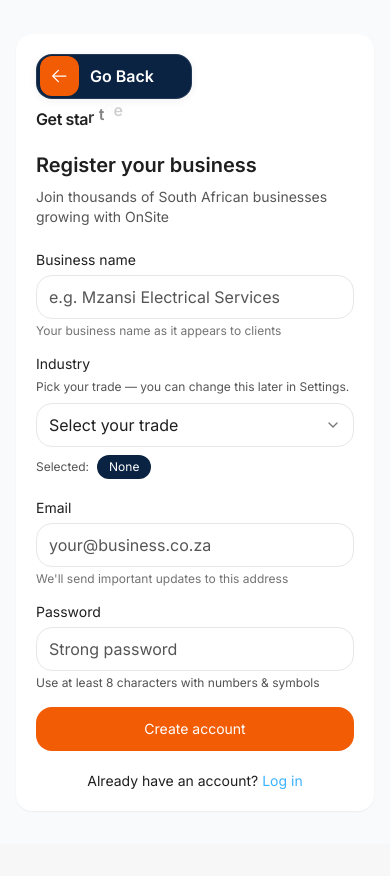
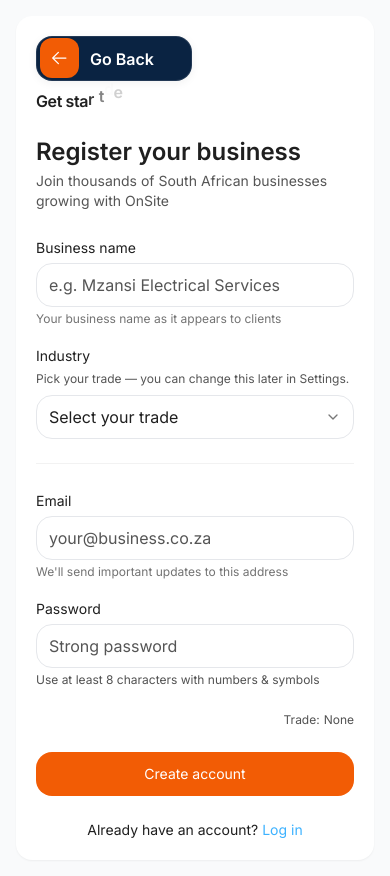
Before and after one commit to TheoDuToit1/onsite, a React (Vite) app: page /signup in a window 390 px wide. Before the commit the page ends 844 px from the top, so only its background shows below. Built offline with nearby package versions, Linux system fonts and the light colour scheme; a web font is replaced by a local one.

Commit message:
fixed signup form

```diff
--- a/src/pages/auth/SignupPage.tsx
+++ b/src/pages/auth/SignupPage.tsx
@@ -51,33 +51,36 @@ export default function SignupPage() {
 
   return (
     <AuthLayout>
-      <div className="space-y-5 sm:space-y-6">
+      <div className="space-y-6 sm:space-y-8">
         <div className="flex flex-col space-y-2">
           <BackButton className="self-start" onClick={() => navigate('/welcome')} />
           <TypeTagline />
         </div>
 
-        <div className="space-y-2 sm:space-y-3">
-          <h1 className="text-xl sm:text-2xl font-semibold">Register your business</h1>
+        <div className="space-y-1">
+          <h1 className="text-2xl sm:text-3xl font-semibold leading-tight">Register your business</h1>
           <p className="text-sm sm:text-base text-neutral-700">Join thousands of South African businesses growing with OnSite</p>
         </div>
 
-        <form onSubmit={handleSubmit(onSubmit)} className="space-y-4 sm:space-y-5">
-          <div className="grid grid-cols-1 sm:grid-cols-2 gap-3">
+        <form onSubmit={handleSubmit(onSubmit)} className="space-y-6">
+          {/* Row: Business + Industry */}
+          <div className="grid grid-cols-1 sm:grid-cols-2 gap-4">
             <div>
-              <Label className="text-sm sm:text-base">Business name</Label>
+              <Label htmlFor="business" className="text-sm sm:text-base">Business name</Label>
               <Input
+                id="business"
+                aria-describedby="business_help business_err"
                 className="mt-1 h-11 sm:h-12 text-base"
                 placeholder="e.g. Mzansi Electrical Services"
                 {...register('business')}
               />
-              <p className="text-xs text-neutral-500 mt-1">Your business name as it appears to clients</p>
-              {errors.business && <p className="text-danger text-xs sm:text-sm mt-1">{errors.business.message}</p>}
+              <p id="business_help" className="text-xs text-neutral-500 mt-1">Your business name as it appears to clients</p>
+              {errors.business && <p id="business_err" className="text-danger text-xs sm:text-sm mt-1">{errors.business.message}</p>}
             </div>
 
             <div>
-              <Label className="text-sm sm:text-base">Industry</Label>
-              <input type="hidden" {...register('niche')} />
+              <Label htmlFor="niche" className="text-sm sm:text-base">Industry</Label>
+              <input id="niche" type="hidden" {...register('niche')} />
               <p className="text-xs sm:text-sm text-neutral-700 mt-1">
                 Pick your trade — you can change this later in Settings.
               </p>
@@ -89,8 +92,8 @@ export default function SignupPage() {
                   <SelectTrigger className="h-11 sm:h-12 text-base">
                     <SelectValue placeholder="Select your trade" />
                   </SelectTrigger>
-                  <SelectContent className="max-h-[300px] overflow-y-auto">
-                    <div className="p-2">
+                  <SelectContent className="max-h-[320px] overflow-y-auto">
+                    <div className="sticky top-0 z-10 bg-white p-2 border-b">
                       <Input
                         placeholder="Search trade..."
                         value={nicheQuery}
@@ -100,7 +103,7 @@ export default function SignupPage() {
                       />
                     </div>
                     <SelectGroup>
-                      <SelectLabel className="text-xs sm:text-sm">
+                      <SelectLabel className="text-xs sm:text-sm px-2 py-1">
                         {nicheQuery ? 'Results' : 'Popular trades'}
                       </SelectLabel>
                       {filteredTrades.length === 0 ? (
@@ -120,12 +123,7 @@ export default function SignupPage() {
                   </SelectContent>
                 </Select>
 
-                <div className="mt-2 flex items-center gap-2 flex-wrap">
-                  <span className="text-xs sm:text-sm text-neutral-700">Selected:</span>
-                  <span className="inline-flex items-center rounded-full bg-brand-navy text-white px-3 py-1 text-xs sm:text-sm">
-                    {watch('niche') || 'None'}
-                  </span>
-                </div>
+                {/* Removed inline selected chip to reduce vertical spacing */}
 
                 {errors.niche && (
                   <p className="text-danger text-xs sm:text-sm mt-1">
@@ -136,32 +134,44 @@ export default function SignupPage() {
             </div>
           </div>
 
-          <div className="grid grid-cols-1 sm:grid-cols-2 gap-3">
+          {/* Divider */}
+          <div className="h-px bg-neutral-200" />
+
+          {/* Row: Email + Password */}
+          <div className="grid grid-cols-1 sm:grid-cols-2 gap-4">
             <div>
-              <Label className="text-sm sm:text-base">Email</Label>
+              <Label htmlFor="email" className="text-sm sm:text-base">Email</Label>
               <Input
+                id="email"
                 type="email"
+                aria-describedby="email_help email_err"
                 className="mt-1 h-11 sm:h-12 text-base"
                 placeholder="your@business.co.za"
                 {...register('email')}
               />
-              <p className="text-xs text-neutral-500 mt-1">We'll send important updates to this address</p>
-              {errors.email && <p className="text-danger text-xs sm:text-sm mt-1">{errors.email.message}</p>}
+              <p id="email_help" className="text-xs text-neutral-500 mt-1">We'll send important updates to this address</p>
+              {errors.email && <p id="email_err" className="text-danger text-xs sm:text-sm mt-1">{errors.email.message}</p>}
             </div>
 
             <div>
-              <Label className="text-sm sm:text-base">Password</Label>
+              <Label htmlFor="password" className="text-sm sm:text-base">Password</Label>
               <Input
+                id="password"
                 type="password"
+                aria-describedby="password_help password_err"
                 className="mt-1 h-11 sm:h-12 text-base"
                 placeholder="Strong password"
                 {...register('password')}
               />
-              <p className="text-xs text-neutral-600 mt-1">
+              <p id="password_help" className="text-xs text-neutral-600 mt-1">
                 Use at least 8 characters with numbers & symbols
               </p>
-              {errors.password && <p className="text-danger text-xs sm:text-sm mt-1">{errors.password.message}</p>}
+              {errors.password && <p id="password_err" className="text-danger text-xs sm:text-sm mt-1">{errors.password.message}</p>}
             </div>
+          </div>
+          {/* Selected trade summary (relocated) */}
+          <div className="flex justify-end -mt-2 text-xs sm:text-sm text-neutral-600">
+            Trade: <span className="ml-1 font-medium">{watch('niche') || 'None'}</span>
           </div>
 
           <Button
```
